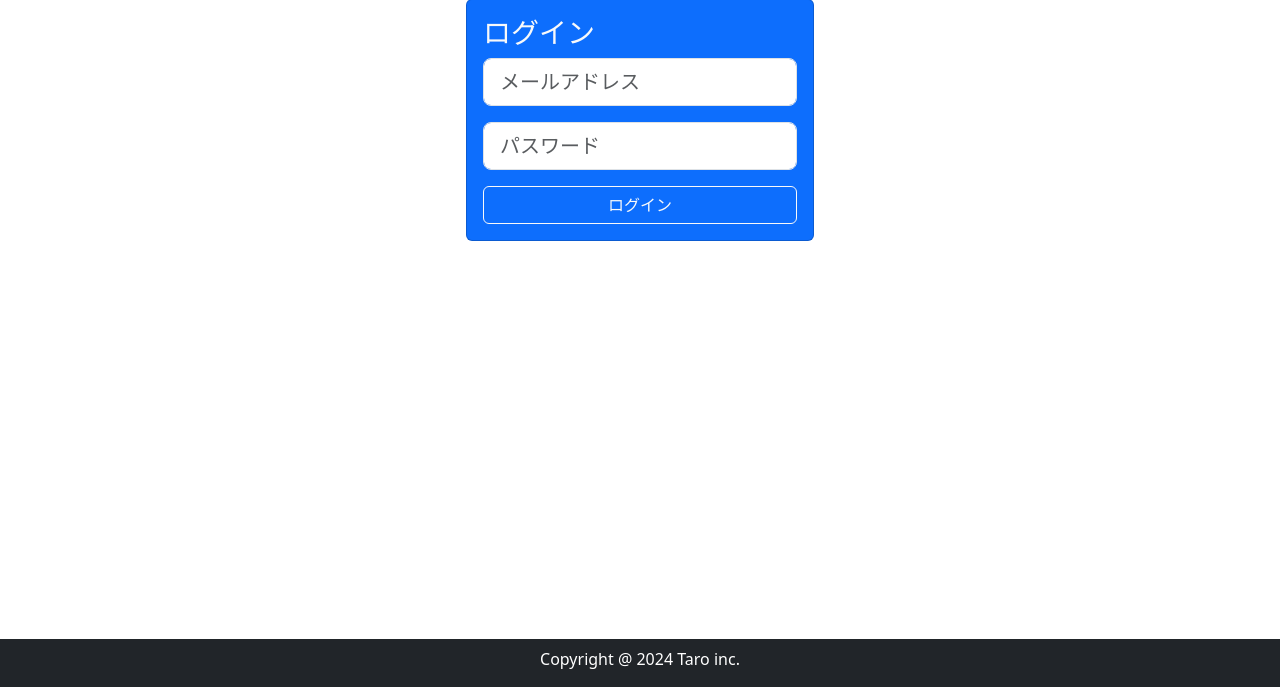
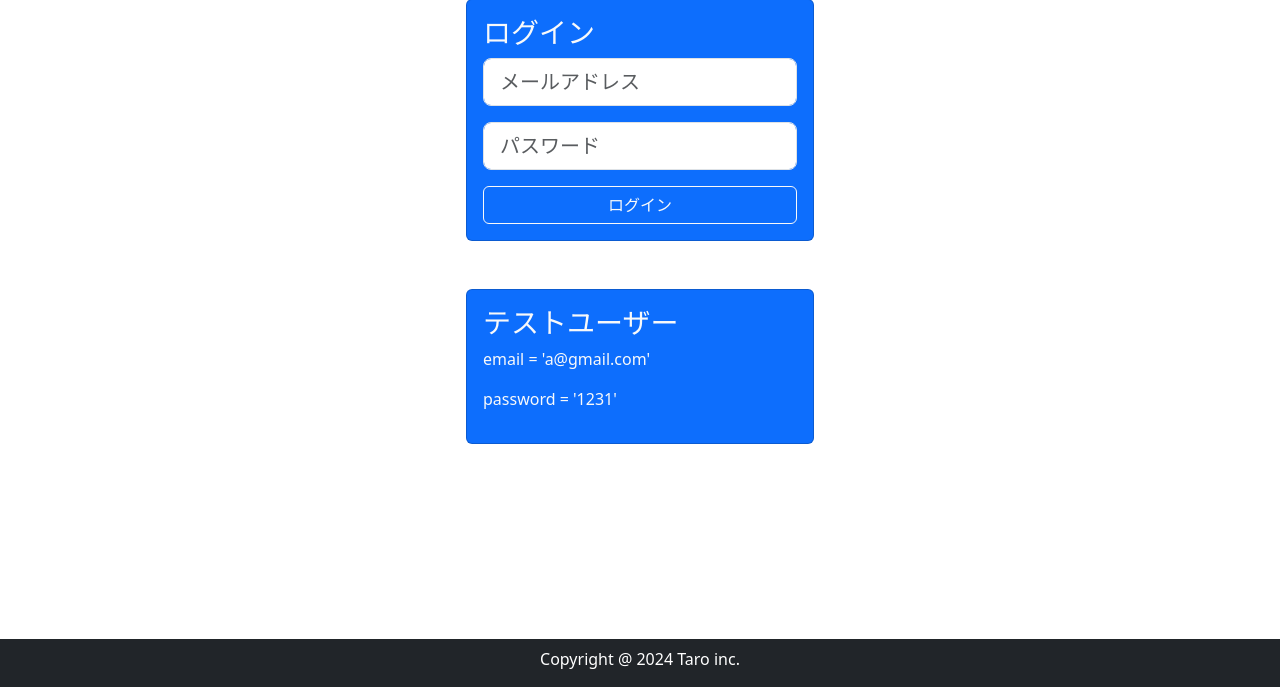
Before and after one commit to taro-1231/company_blog, a Flask app: page /login in a window 1280 px wide. Shown: the part 113-800 px from the top of the page. Run offline with Flask 2, Linux system fonts and the light colour scheme; some libraries are stand-ins or nearby versions.

Commit message:
testuser作成

```diff
--- a/company_blog/templates/users/login.html
+++ b/company_blog/templates/users/login.html
@@ -26,4 +26,18 @@
 
         </div>
     </section>
+    <div class="container my-5">
+        <div class="row">
+            <div class="col-lg-4 mx-auto">
+                <div class="card bg-primary">
+                    <div class="card-body text-light">
+                        <h3>テストユーザー</h3>
+                        <p>email = 'a@gmail.com'</p>
+                        <p>password = '1231'</p>
+                    </div>
+                </div>
+            </div>
+        </div>
+
+    </div>
 {%endblock%}
```
